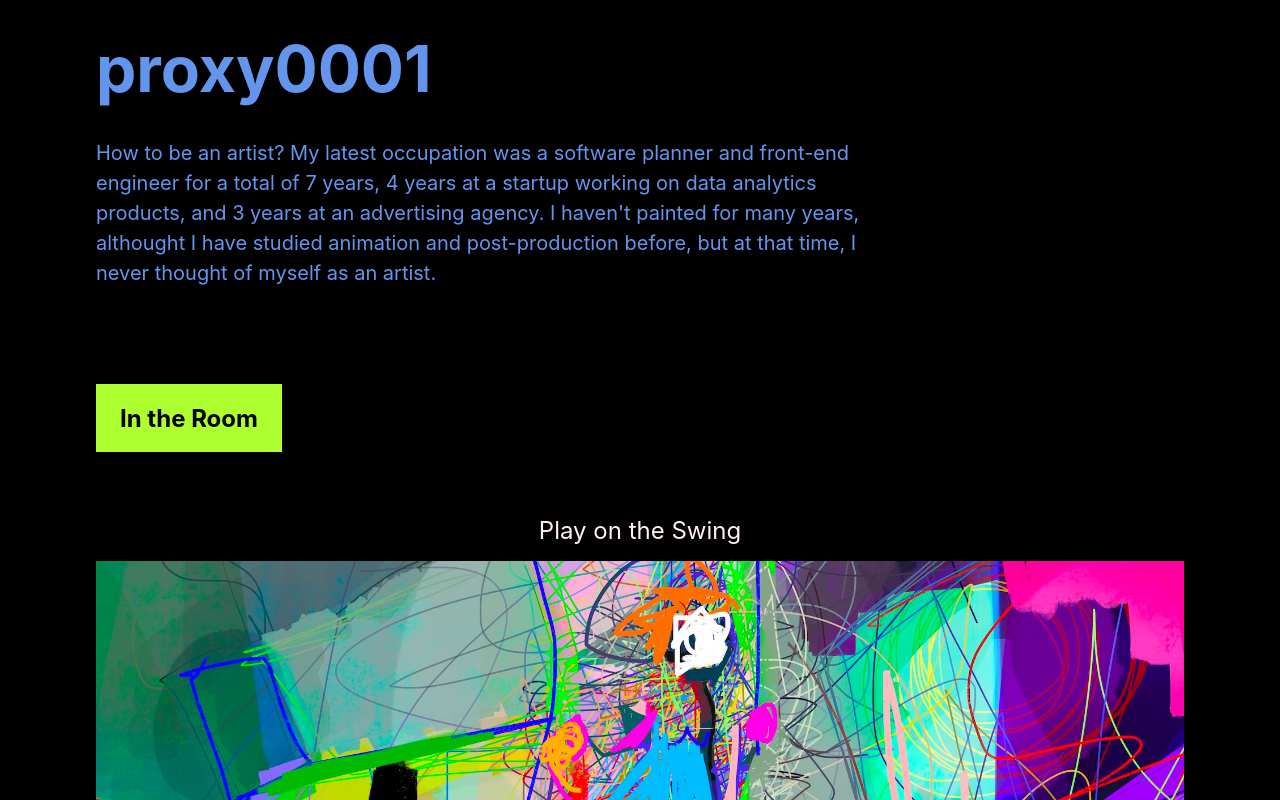
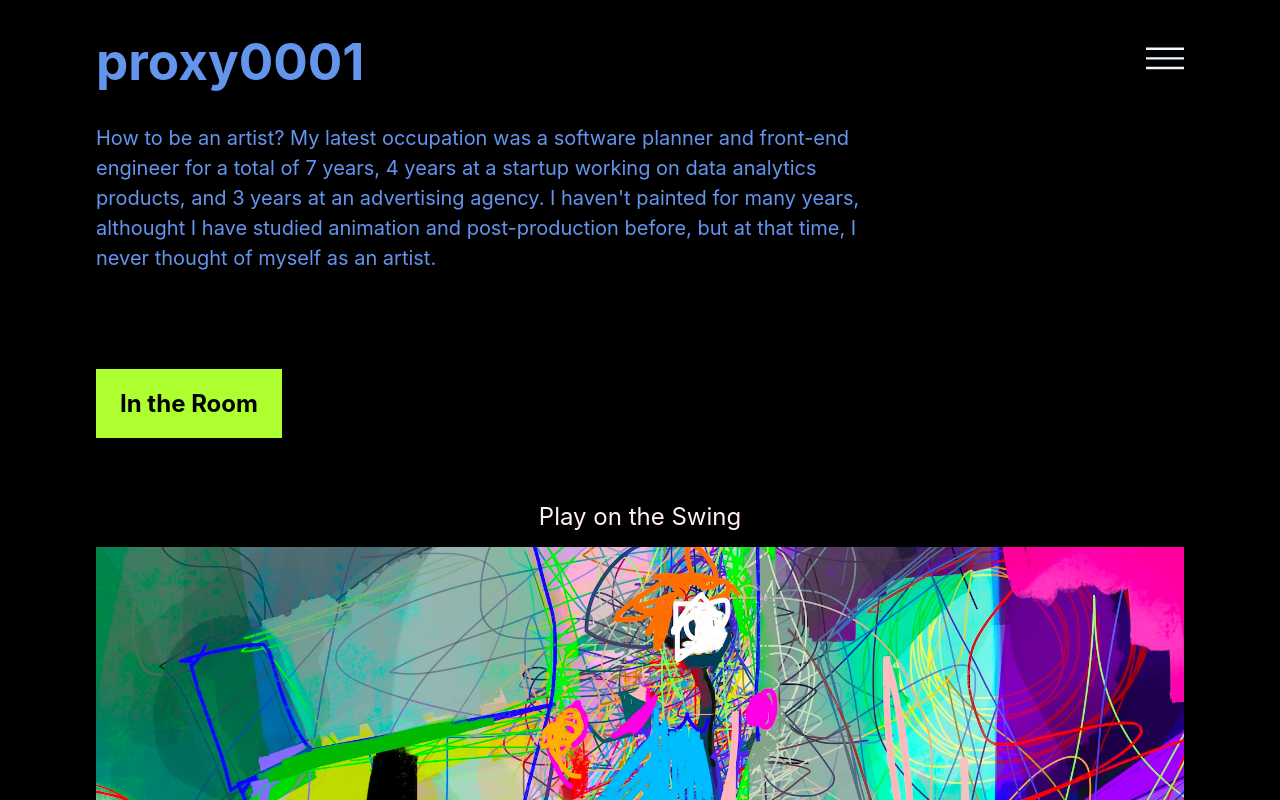
Before and after one commit to proxy0001/personal_site, a Next.js app: page / in a window 1280 px wide. Shown: the top 800 px of the page. Built offline with nearby package versions, Linux system fonts and the light colour scheme.

Commit message:
add menu

```diff
--- a/pages/index.js
+++ b/pages/index.js
@@ -2,6 +2,8 @@ import Head from 'next/head'
 import Image from 'next/image'
 import styles from '../styles/Home.module.css'
 import {FaTwitter} from 'react-icons/fa'
+import {VscMenu} from 'react-icons/vsc'
+
 export default function Home() {
   let pieces = [
     {
@@ -68,6 +70,10 @@ export default function Home() {
       </Head>
 
       <main className={styles.main}>
+        <div className={styles.menu}>
+        <VscMenu className={styles.linkIcon} />
+        </div>
+
         <h1 className={styles.title}>
           proxy0001
         </h1>
@@ -95,18 +101,10 @@ export default function Home() {
       </main>
 
       <footer className={styles.footer}>
-        {/* <a
-          href="https://vercel.com?utm_source=create-next-app&utm_medium=default-template&utm_campaign=create-next-app"
-          target="_blank"
-          rel="noopener noreferrer"
-        >
-          <span className={styles.logo}>
-            <Image src="/vercel.svg" alt="Vercel Logo" width={72} height={16} />
-          </span>
-        </a> */}
-
         <div className={styles.links}>
-          <a href="https://twitter.com/proxy0001" target="_blank" rel="noreferrer"><FaTwitter className={styles.linkIcon} /></a>
+          <a href="https://twitter.com/proxy0001" target="_blank" rel="noreferrer">
+            <FaTwitter className={styles.linkIcon} />
+          </a>
         </div>
       </footer>
     </div>
--- a/styles/Home.module.css
+++ b/styles/Home.module.css
@@ -30,6 +30,21 @@
   height: 1.5rem;
 }
 
+.menu {
+  position: fixed;
+  top: 2rem;
+  right: 3rem;
+  width: 3.2rem;
+  height: 3.2rem;
+  background-color: black;
+  color: aliceblue;
+  font-size: 2.4rem;
+  display: flex;
+  align-items: center;
+  justify-content: right;
+  cursor: pointer;
+}
+
 .title a {
   color: #0070f3;
   text-decoration: none;
@@ -44,7 +59,7 @@
 .title {
   margin: 0;
   line-height: 1.15;
-  font-size: 4rem;
+  font-size: 3.2rem;
 }
 
 .title {
@@ -52,6 +67,7 @@
   text-align: left;
   color: cornflowerblue;
 }
+
 .description {
   max-width: 50rem;
   width: 100%;
@@ -88,6 +104,8 @@
   padding: 0 1.5rem;
   float: left;
   background-color: greenyellow;
+  position: sticky;
+  top: 0;
 }
 
 .series h2 {
@@ -123,10 +141,16 @@
   .container {
     padding: 2rem 6rem;
   }
+  .menu {
+    right: 6rem;
+  }
 }
 
 @media (max-width: 600px) {
   .container {
     padding: 2rem 0.5rem;
   }
+  .menu {
+    right: 0.5rem;
+  }
 }
```
